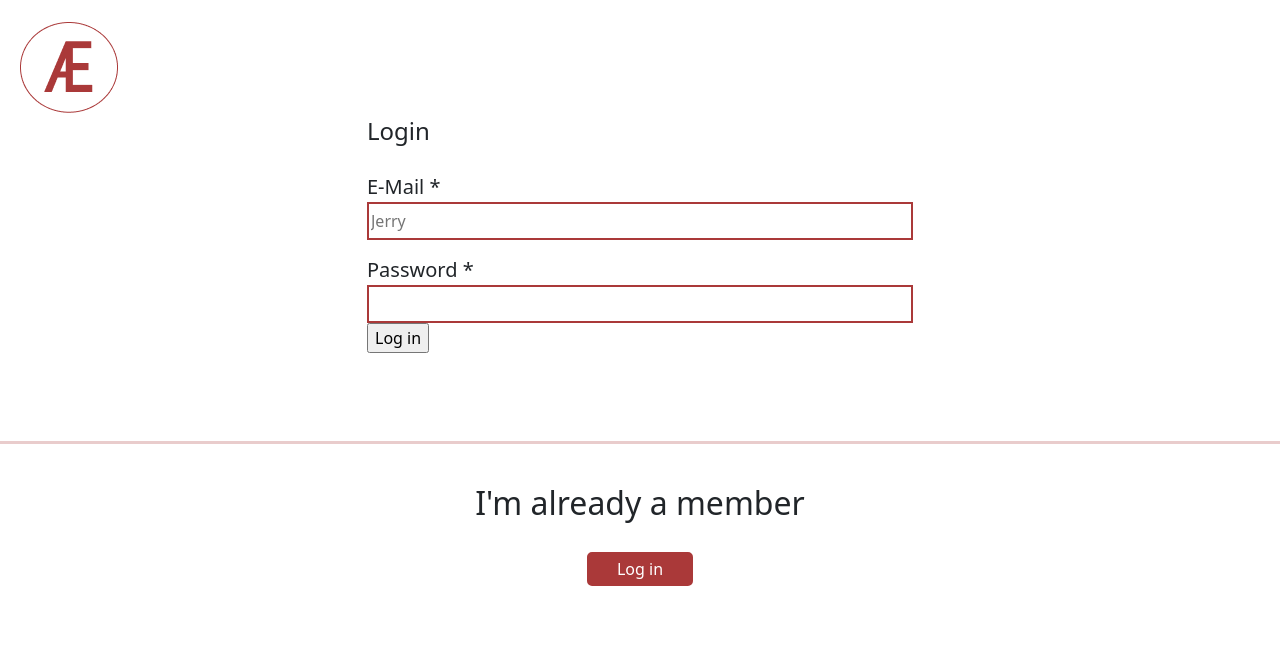
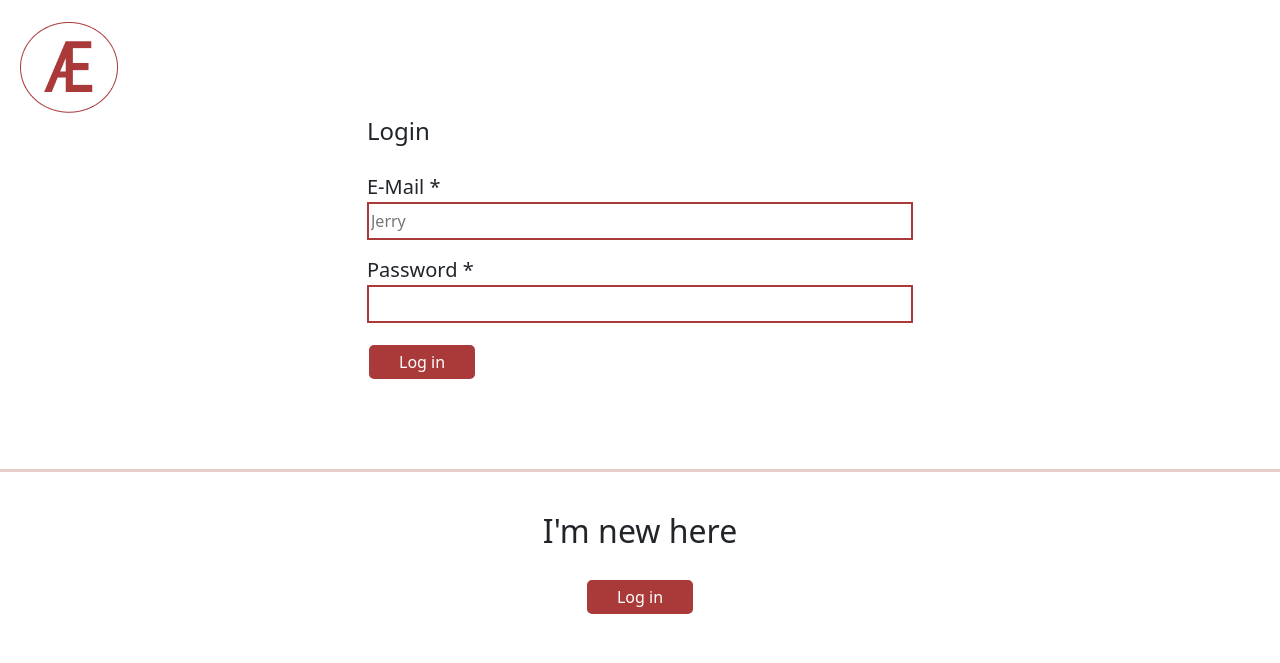
Before and after one commit to ak1215/m426_project, a PHP site: page /View/login-view.php in a window 1280 px wide. Shown: the top 663 px of the page. Run offline with PHP 8.4, Linux system fonts and the light colour scheme.

Commit message:
finished login view

```diff
--- a/View/login-view.php
+++ b/View/login-view.php
@@ -1,3 +1,9 @@
+<?php
+if ($_SERVER["REQUEST_METHOD"] == "POST") {
+    header('location:/View/registrierung-view.php');
+}
+?>
+
 <!DOCTYPE HTML>
 <html lang="en">
 <head>
@@ -8,7 +14,7 @@
     <script src="https://cdn.jsdelivr.net/npm/bootstrap@5.1.3/dist/js/bootstrap.bundle.min.js"
             integrity="sha384-ka7Sk0Gln4gmtz2MlQnikT1wXgYsOg+OMhuP+IlRH9sENBO0LRn5q+8nbTov4+1p"
             crossorigin="anonymous"></script>
-    <link rel="stylesheet" href="/view/styles/stylesheet.css">
+    <link rel="stylesheet" href="/View/styles/stylesheet.css">
 </head>
 
 <body>
@@ -17,18 +23,20 @@
     <div class="row">
         <div class="col-sm-3"></div>
         <div class="col-sm-6">
-            <form action="../model/login-model.php" method="post">
+            <form action="../Model/login-model.php" method="post">
                 <fieldset class="login-group">
                     <legend class="login-group-label">Login</legend>
                     <div class="login-group">
-                        <label for="label_email">E-Mail *</label>
+                        <label for="login_label_email">E-Mail *</label>
                         <br>
-                        <input type="text" id="input_email" name="input_email" placeholder="Jerry" required="required">
+                        <input type="text" id="login_input_email" name="login_input_email" placeholder="Jerry"
+                               required="required">
                     </div>
                     <div class="login-group">
-                        <label for="label_password">Password *</label>
+                        <label for="login_label_password">Password *</label>
                         <br>
-                        <input type="password" id="input_password" name="input_password" required="required">
+                        <input type="password" id="login_input_password" name="login_input_password"
+                               required="required">
                     </div>
                     <div class="login-button">
                         <input class="login-btn" type="submit" value="Log in">
@@ -40,16 +48,18 @@
     <div class="col-sm-3"></div>
 </div>
 
-<footer class="register-footer">
+<footer class="login-footer">
     <br>
     <br>
     <br>
     <hr class="solid">
     <br>
-    <h2>I'm already a member</h2>
-    <div class="login-redirect-button">
-        <input class="login-redirect-btn" type="submit" value="Log in">
-    </div>
+    <h2>I'm new here</h2>
+    <form method="post">
+        <div class="login-redirect-button">
+            <input class="login-redirect-btn" type="submit" value="Log in">
+        </div>
+    </form>
     <br>
     <br>
 </footer>
--- a/View/styles/stylesheet.css
+++ b/View/styles/stylesheet.css
@@ -36,6 +36,7 @@
     border-color: white;
 }
 
+/** Register **/
 label[for=label_firstname] {
     margin-top: 15px;
     font-size: 20px;
@@ -140,14 +141,55 @@ label[for=label_password] {
     border-color: #AA3939;
 }
 
+.register-footer {
+    text-align: center;
+}
+
+/** Login **/
+label[for=login_label_email] {
+    margin-top: 15px;
+    font-size: 20px;
+}
+
+#login_input_email {
+    padding-top: 5px;
+    padding-bottom: 5px;
+    width: 100%;
+    border-style: solid;
+    border-color: #AA3939;
+}
+
+label[for=login_label_password] {
+    margin-top: 15px;
+    font-size: 20px;
+}
+
+#login_input_password {
+    padding-top: 5px;
+    padding-bottom: 5px;
+    width: 100%;
+    border-style: solid;
+    border-color: #AA3939;
+}
+
+.login-footer {
+    text-align: center;
+}
+
+.login-btn {
+    background-color: #AA3939;
+    color: white;
+    border-radius: 7px;
+    margin-top: 20px;
+    padding: 5px 30px;
+    border-style: solid;
+    border-color: white;
+}
+
 hr.solid {
     border: none;
     border-top: 3px solid #AA3939;
     background-color: #AA3939;
-}
-
-.register-footer {
-    text-align: center;
 }
 
 .navbar{
```
Also changed, not shown: View/registrierung-view.php (+11 -3 lines), Styles/stylesheet.css (deleted).
